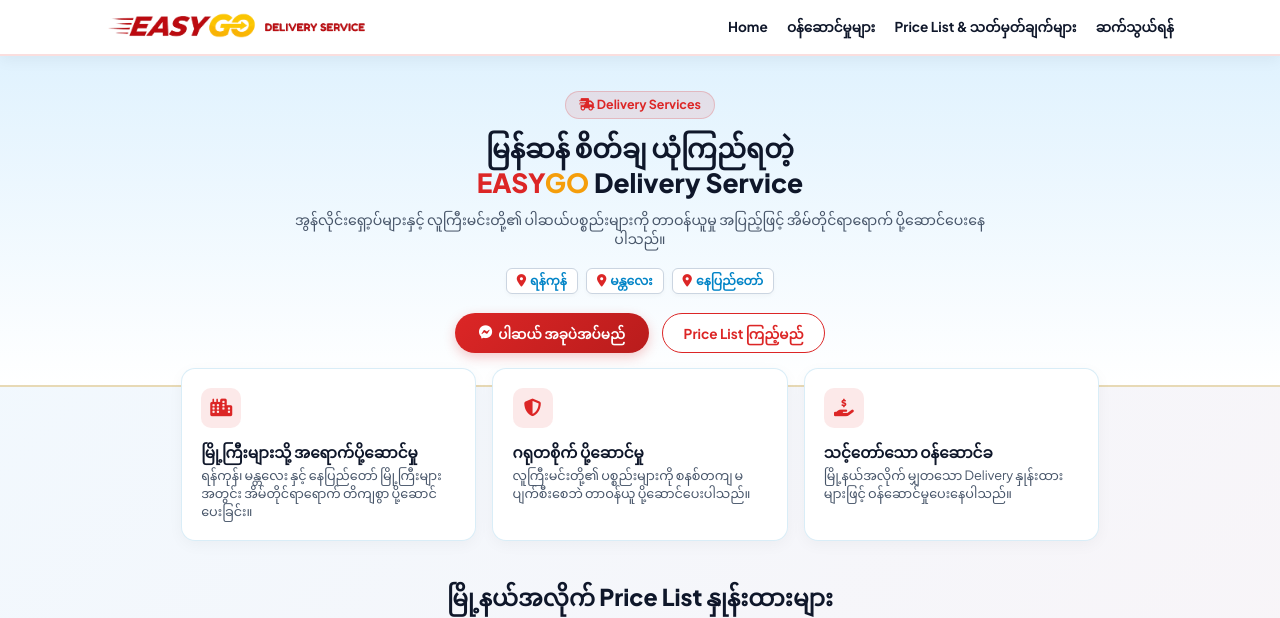
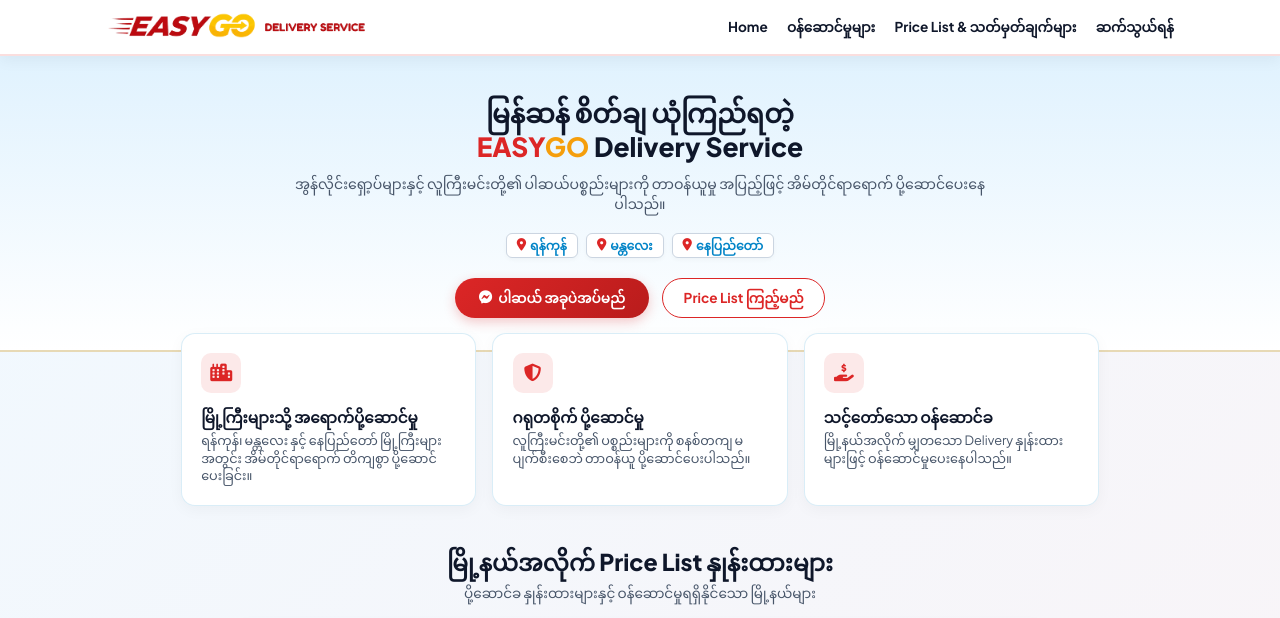
Before and after one commit to nyein16/Easy-Go-, a plain HTML site: page index.html in a window 1280 px wide. Shown: the top 618 px of the page. Drawn offline with Linux system fonts and the light colour scheme; a web font is replaced by a local one.

Commit message:
Add files via upload

```diff
--- a/index.html
+++ b/index.html
@@ -87,7 +87,7 @@
     /* Hero Section */
     .hero {
       background: linear-gradient(180deg, #e0f2fe 0%, #ffffff 100%);
-      padding: 2.2rem 1rem 2rem;
+      padding: 2.5rem 1rem 2rem;
       text-align: center;
       border-bottom: 2px solid rgba(245, 158, 11, 0.3);
     }
@@ -95,18 +95,6 @@
     .hero-content {
       max-width: 700px;
       margin: 0 auto;
-    }
-
-    .hero-badge {
-      display: inline-block;
-      background: rgba(220, 38, 38, 0.1);
-      color: var(--brand-red);
-      padding: 0.25rem 0.8rem;
-      border-radius: 20px;
-      font-weight: 700;
-      font-size: 0.78rem;
-      margin-bottom: 0.8rem;
-      border: 1px solid rgba(220, 38, 38, 0.2);
     }
 
     .hero h1 {
@@ -347,7 +335,6 @@
   <!-- Hero Section -->
   <section class="hero" id="home">
     <div class="hero-content">
-      <span class="hero-badge"><i class="fa-solid fa-truck-fast"></i> Delivery Services</span>
       <h1>မြန်ဆန် စိတ်ချ ယုံကြည်ရတဲ့ <br><span class="text-easy">EASY</span><span class="text-go">GO</span> Delivery Service</h1>
       <p>အွန်လိုင်းရှော့ပ်များနှင့် လူကြီးမင်းတို့၏ ပါဆယ်ပစ္စည်းများကို တာဝန်ယူမှု အပြည့်ဖြင့် အိမ်တိုင်ရာရောက် ပို့ဆောင်ပေးနေပါသည်။</p>
 
@@ -359,7 +346,7 @@
       </div>
 
       <div style="display: flex; justify-content: center; gap: 0.8rem; flex-wrap: wrap;">
-        <!-- ပါဆယ် အခုပဲအပ်မည် (Messenger Link ချိတ်ထားသည်) -->
+        <!-- အပေါ်ဘက် ခလုတ် - Messenger သို့ သွားမည် -->
         <a href="https://m.me/61596469582893" target="_blank" class="btn-call">
           <i class="fa-brands fa-facebook-messenger"></i> ပါဆယ် အခုပဲအပ်မည်
         </a>
@@ -436,9 +423,9 @@
         <i class="fa-solid fa-phone-volume"></i> 09 7799 64344
       </div>
 
-      <!-- Messenger Link ချိတ်ထားသော ခလုတ် -->
-      <a href="https://m.me/61596469582893" target="_blank" class="btn-call">
-        <i class="fa-brands fa-facebook-messenger"></i> Messenger ဖြင့် ဆက်သွယ်ရန်
+      <!-- အောက်ဆုံးဘက် ခလုတ် - ဖုန်းတိုက်ရိုက်ခေါ်ဆိုရန် -->
+      <a href="tel:09779964344" class="btn-call">
+        <i class="fa-solid fa-phone"></i> တိုက်ရိုက် ဖုန်းခေါ်ဆိုရန်
       </a>
     </div>
   </section>
```
